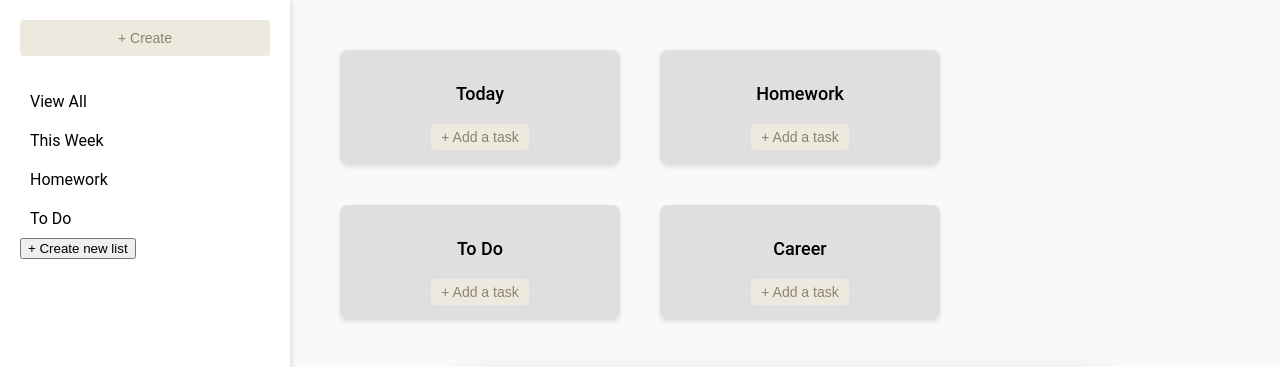
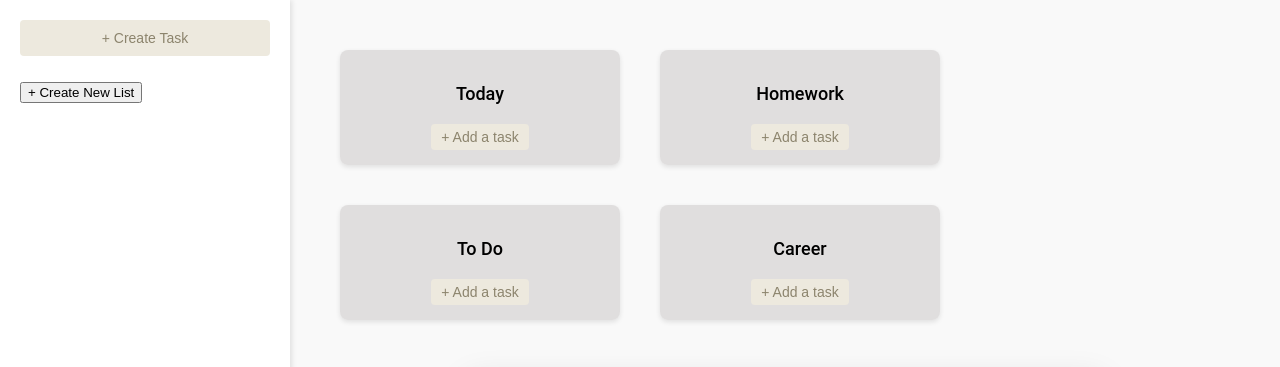
Before and after one commit to drk-c/digital-assistant, a plain HTML site: page main.html in a window 1280 px wide. Shown: the top 367 px of the page. Drawn offline with Linux system fonts and the light colour scheme.

Commit message:
Update main.html

```diff
--- a/main.html
+++ b/main.html
@@ -9,13 +9,9 @@
 <body>
     <div class="tasks-container">
         <aside class="sidebar">
-            <button class="create-button">+ Create</button>
+            <button class="create-button">+ Create Task</button>
             <ul class="lists">
-                <li data-category="all">View All</li>
-                <li class="list-item" data-category="this-week">This Week</li>
-                <li class="list-item" data-category="homework">Homework</li>
-                <li class="list-item" data-category="to-do">To Do</li>
-                <button class="create-new-list">+ Create new list</button>
+                <button class="create-new-list">+ Create New List</button>
             </ul>
         </aside>
         <main class="main-content">
```
